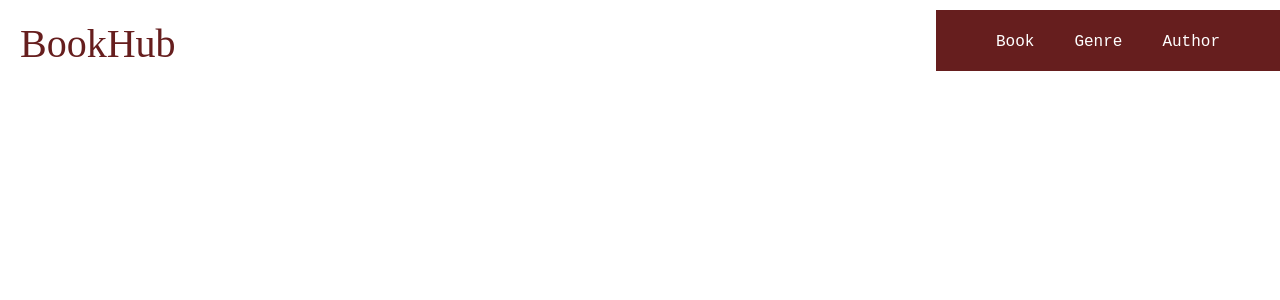
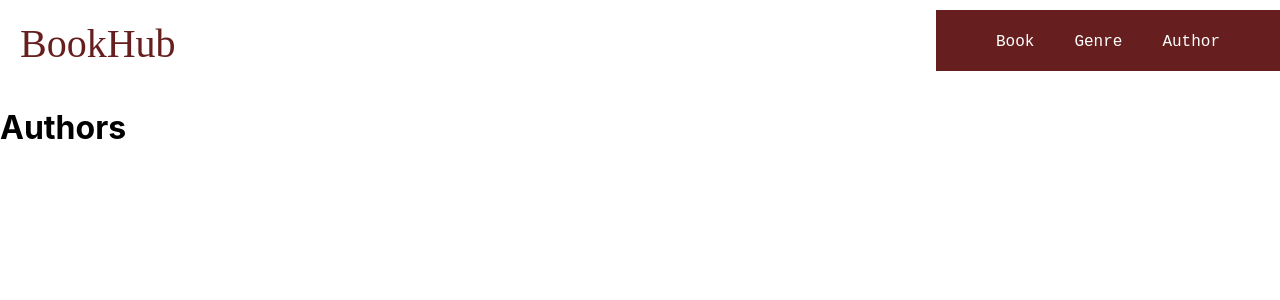
Before and after one commit to steve-the-hermit/e-library, a React (Create React App) app in the folder e-library/: page /author in a window 1280 px wide. Shown: the top 300 px of the page. Built offline with nearby package versions, Linux system fonts and the light colour scheme.

Commit message:
Commited

```diff
--- a/e-library/src/components/Author.js
+++ b/e-library/src/components/Author.js
@@ -3,6 +3,7 @@ import React from 'react';
 function Author() {
   return (
     <div className="App">
+      <h1>Authors</h1>
     </div>
   );
 }
```
Also changed, not shown: 1 other file (tests, documents, lock files or other folders).
